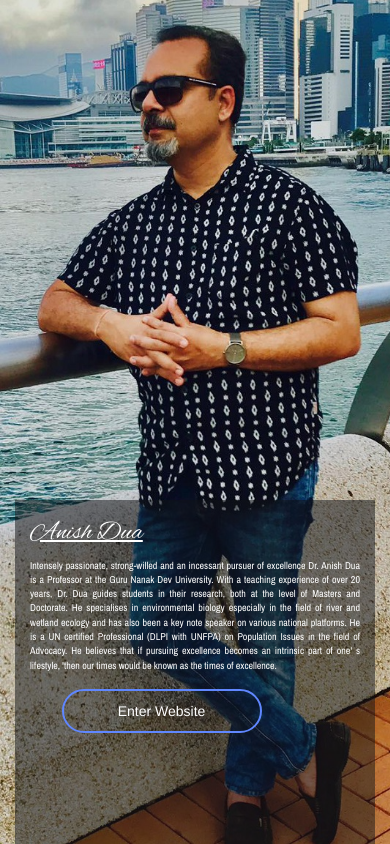
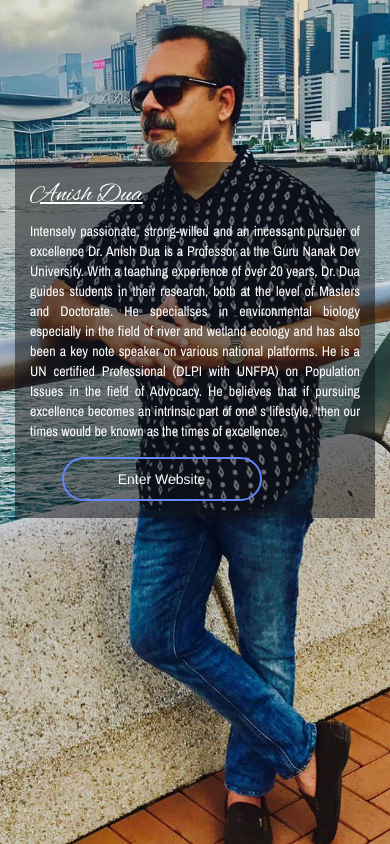
Before and after one commit to ambientetechnologies/Anish-Dua2, a plain HTML site: page index.html in a window 390 px wide. Shown: the top 844 px of the page. Drawn offline with nearby package versions, Linux system fonts and the light colour scheme; a web font is replaced by a local one.

Commit message:
Responsive Issues solved

```diff
--- a/main.css
+++ b/main.css
@@ -108,12 +108,12 @@
 @media(max-width:480px){
 
 		.text{
-			font-size: 10px;
+			font-size: 14px;
 		}
 		.right{
 
-			margin-top: 500px;
-			height: 100vh;
+			margin-top: 45%;
+			height: auto;
 			/* margin-top: 40%; */
 		}
 		#text{
```
Also changed, not shown: index.html (+0 -2 lines).
